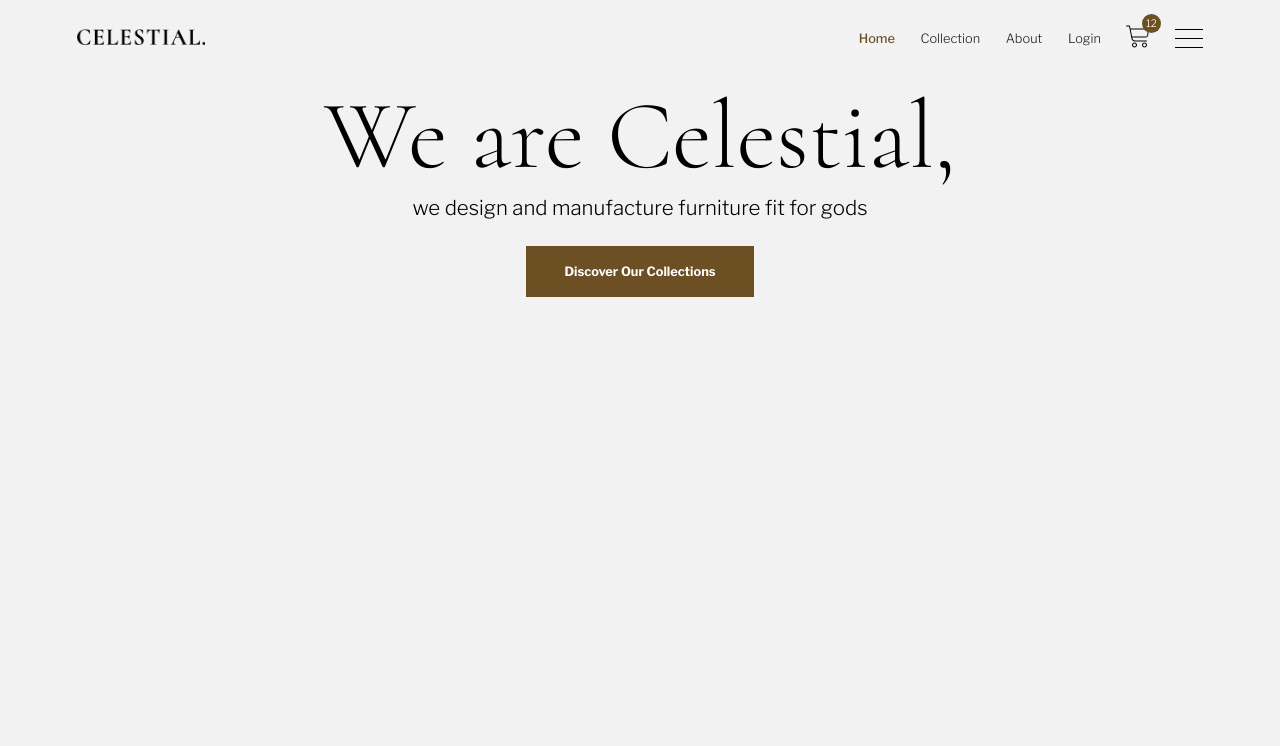
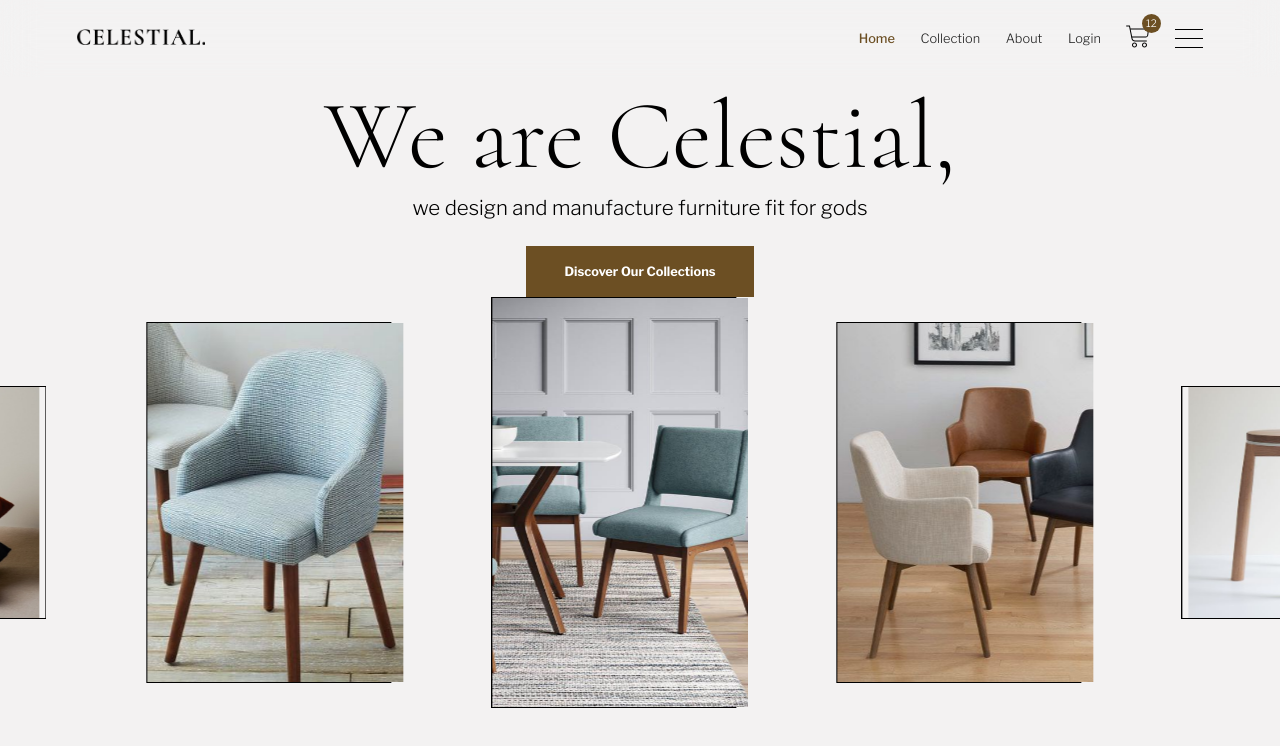
Before and after one commit to mindsworth/ecommerce-app-vue, a Vue app: page / in a window 1280 px wide. Shown: the top 746 px of the page. Built offline with nearby package versions, Linux system fonts and the light colour scheme.

Commit message:
add hero carousel auto playing

```diff
--- a/package.json
+++ b/package.json
@@ -12,9 +12,12 @@
   "dependencies": {
     "core-js": "^3.6.5",
     "gsap": "^3.6.0",
+    "hooper": "^0.3.4",
+    "swiper": "^6.4.15",
     "vue": "^3.0.0",
+    "vue-awesome-swiper": "^4.1.1",
     "vue-router": "^4.0.0-0",
-    "vue-slick-carousel": "^1.0.6",
+    "vue3-carousel": "^0.1.11",
     "vuex": "^4.0.0-0"
   },
   "devDependencies": {
--- a/src/assets/index.vue
+++ b/src/assets/index.vue
@@ -4,6 +4,17 @@ export const second = require("./img/carousel-2.jpg");
 export const third = require("./img/carousel-3.jpg");
 export const fourth = require("./img/carousel-4.jpg");
 export const fifth = require("./img/carousel-5.png");
+
+
+export const carouselImages = [
+  require("./img/carousel-1.jpg"),
+  require("./img/carousel-2.jpg"),
+  require("./img/carousel-3.jpg"),
+  require("./img/carousel-4.jpg"),
+  require("./img/carousel-5.png")
+];
+
+
 
 export const imgAbout1 = require("./img/about-1.jpg");
 export const imgAbout2 = require("./img/about-2.jpg");
--- a/src/components/Hero.vue
+++ b/src/components/Hero.vue
@@ -10,6 +10,8 @@
       </router-link>
     </div>
 
+    <HeroCarousel />
+
     <!-- <div className="hero__slider">
       <SlickSlider />
     </div> -->
@@ -17,7 +19,10 @@
 </template>
 
 <script>
-export default {};
+import HeroCarousel from "./HeroCarousel.vue";
+export default {
+  components: { HeroCarousel }
+};
 </script>
 
 <style lang="scss">
--- /dev/null
+++ b/src/components/HeroCarousel.vue
@@ -0,0 +1,107 @@
+<template>
+  <div>
+    <Swiper
+      :slides-per-view="4"
+      :speed="15000"
+      :space-between="100"
+      :autoplay="{
+        delay: 1,
+        disableOnInteraction: false,
+        waitForTransition: false
+      }"
+      :loop="true"
+    >
+      <SwiperSlide v-for="(slide, index) in slides" :key="index">
+        <div
+          class="slide__img"
+          :data-ref="index + 1"
+          :style="{
+            backgroundImage: `url(${slide})`
+          }"
+        />
+      </SwiperSlide>
+      <!-- <SwiperSlide v-for="slide in 10" :key="slide">{{ slide }}</SwiperSlide> -->
+    </Swiper>
+  </div>
+</template>
+
+<script>
+import SwiperCore, { Autoplay } from "swiper";
+import { Swiper, SwiperSlide } from "swiper/vue";
+import { carouselImages } from "../assets/index";
+
+SwiperCore.use([Autoplay]);
+
+import "swiper/swiper.scss";
+
+export default {
+  name: "HeroCarousel",
+  components: { Swiper, SwiperSlide },
+  setup() {
+    const slides = carouselImages;
+    return { slides };
+  }
+};
+</script>
+
+<style lang="scss">
+@import "../assets/styles/_variables.scss";
+
+.swiper-wrapper {
+  display: flex;
+  align-items: center;
+}
+
+.swiper-slide {
+  border: 1px solid #000;
+
+  .slide__img {
+    height: 100%;
+    background-size: cover;
+    margin: 0 auto;
+    width: fit-content;
+  }
+
+  .slide__img[data-ref="3"] {
+    width: 20vw;
+    height: 32vw;
+
+    @include respond(tab-land) {
+      width: 20vw;
+      height: 34vw;
+    }
+    @include respond(phone) {
+      width: 40vw;
+      height: 74vw;
+    }
+  }
+
+  .slide__img[data-ref="2"],
+  .slide__img[data-ref="4"] {
+    width: 20vw;
+    height: 28vw;
+    @include respond(tab-land) {
+      width: 22vw;
+      height: 28vw;
+    }
+    @include respond(phone) {
+      width: 40vw;
+      height: 60vw;
+    }
+  }
+
+  .slide__img[data-ref="1"],
+  .slide__img[data-ref="5"] {
+    width: 18vw;
+    height: 18vw;
+    @include respond(tab-land) {
+      width: 20vw;
+      height: 20vw;
+    }
+    @include respond(phone) {
+      width: 40vw;
+      height: 40vw;
+    }
+  }
+}
+</style>
```
Also changed, not shown: src/assets/logo.png (deleted), 1 other file (tests, documents, lock files or other folders).
